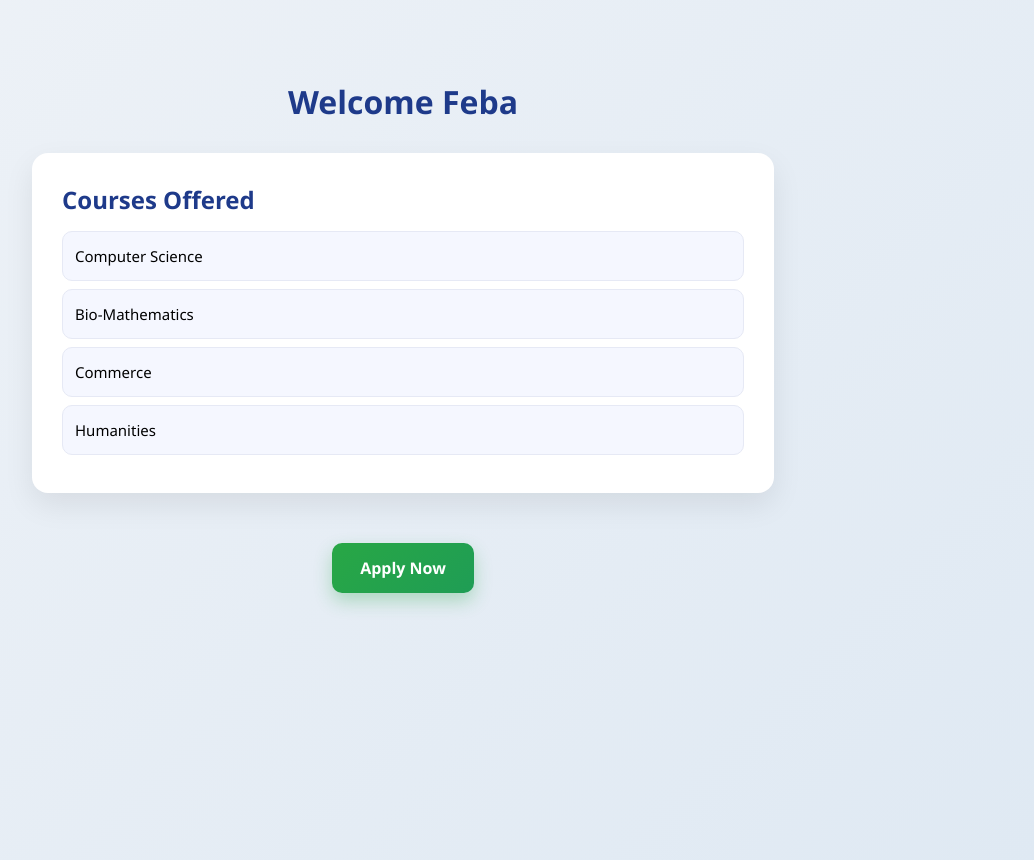
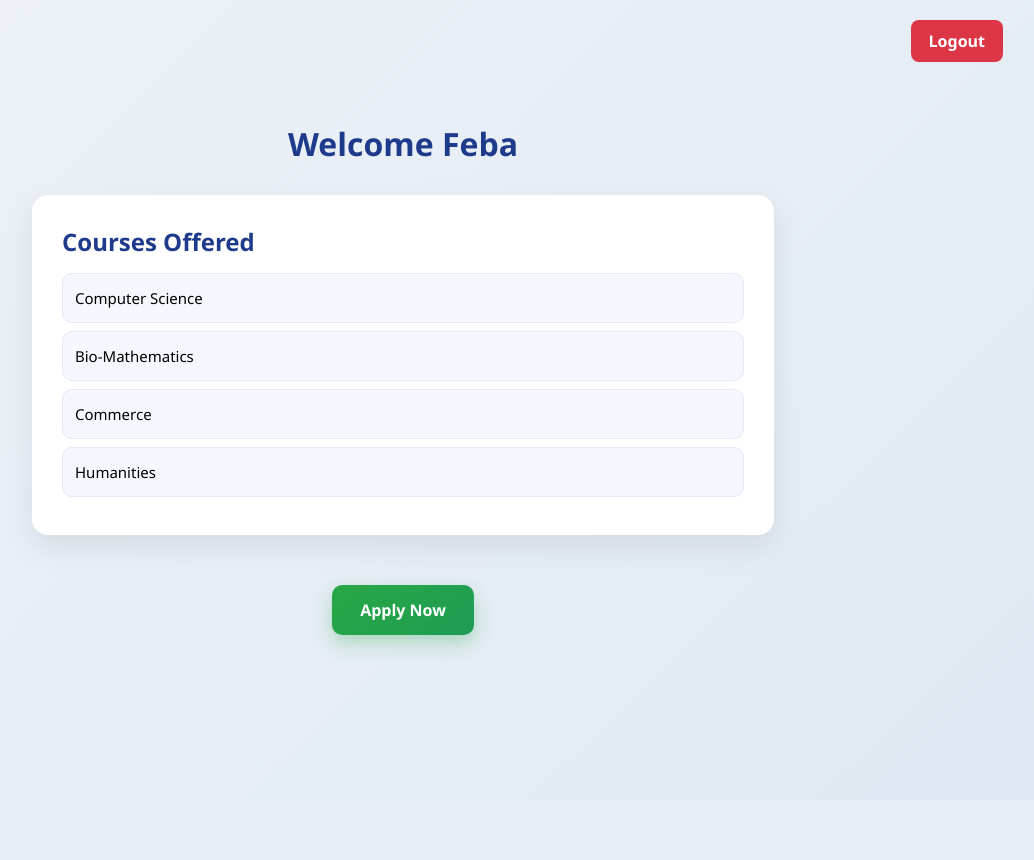
Before and after one commit to Meeraajay/New-project, a Django app: page /student-dashboard/ in a window 1280 px wide. Shown: the whole page, without its empty margins (237-1271 px from the left). After the commit the page ends 652 px from the top, so only its background shows below. Run offline with Django 5.2, Linux system fonts and the light colour scheme; a user stored in the database is signed in; data comes from the database, SQL or seed files in the repository; both versions use the stored data as it was after the commit.

Commit message:
url block

```diff
--- a/accounts/views.py
+++ b/accounts/views.py
@@ -116,11 +116,11 @@ def student_dashboard(request):
     })
 
 
-
+@login_required
 def profile_view(request):
     return render(request, "profile.html")
 
-
+@login_required
 def save_profile(request):
 
     if request.method == "POST":
@@ -169,6 +169,7 @@ def save_profile(request):
         "message": "Invalid request"
     })
 
+@login_required
 def cbse_view(request):
     if request.method == "POST":
 
@@ -218,7 +219,7 @@ grade_map = {
     "D": 25,
 }
 
-
+@login_required
 def kerala_view(request):
     if request.method == "POST":
 
@@ -279,7 +280,7 @@ def kerala_view(request):
     return render(request, 'kerala.html')
 
 
-
+@login_required
 def extracurricular(request):
 
     student = request.user.student
--- a/project/settings.py
+++ b/project/settings.py
@@ -121,3 +121,5 @@ STATICFILES_DIRS = ['static']
 
 MEDIA_URL = '/media/'
 MEDIA_ROOT = BASE_DIR / 'media'
+
+LOGIN_URL = '/'
--- a/templates/student_dashboard.html
+++ b/templates/student_dashboard.html
@@ -17,10 +17,33 @@
             min-height: 100vh;
         }
 
+        /* ===================== TOP BAR ===================== */
+        .top-bar {
+            width: 100%;
+            padding: 20px 40px;
+            display: flex;
+            justify-content: flex-end;
+        }
+
+        .logout-btn {
+            background: #dc3545;
+            color: white;
+            padding: 10px 18px;
+            border-radius: 8px;
+            text-decoration: none;
+            font-weight: 600;
+            transition: 0.3s;
+        }
+
+        .logout-btn:hover {
+            background: #bb2d3b;
+            transform: translateY(-2px);
+        }
+
         /* ===================== DASHBOARD ===================== */
         .dashboard {
             max-width: 1100px;
-            margin: 60px auto;
+            margin: 20px auto;
             padding: 20px;
             text-align: center;
         }
@@ -99,6 +122,13 @@
 
 <body>
 
+<!-- TOP BAR -->
+<div class="top-bar">
+    <a href="{% url 'logout' %}" class="logout-btn">
+        Logout
+    </a>
+</div>
+
 <div class="dashboard">
 
     <h1>
```
Also changed, not shown: db.sqlite3.
